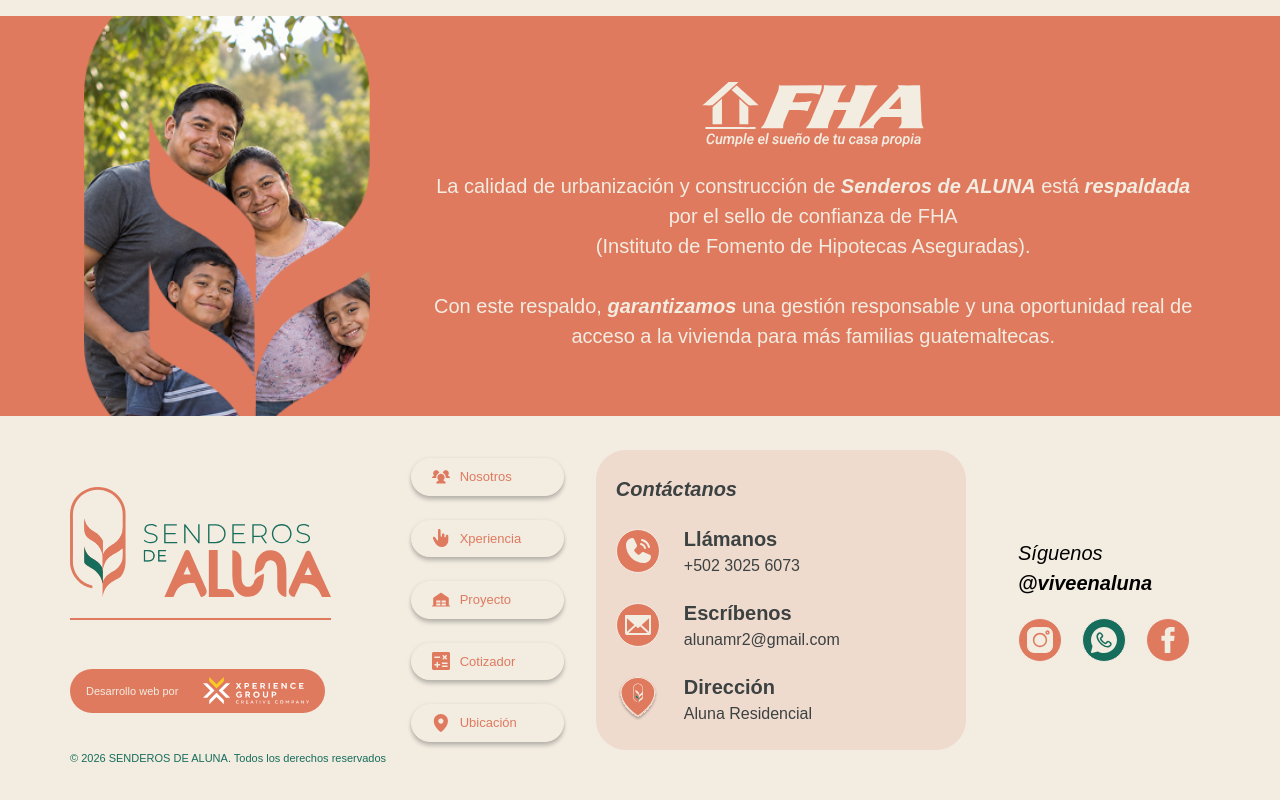
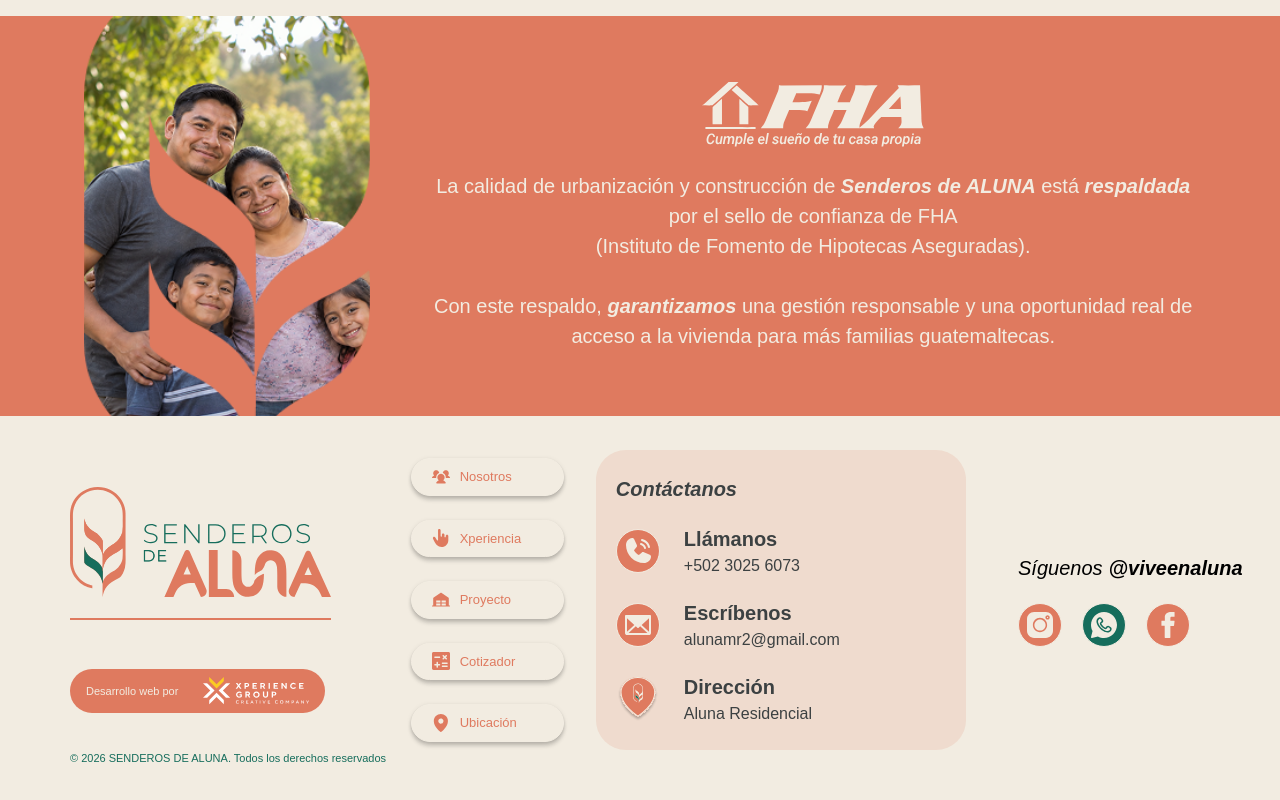
Before and after one commit to xperiencegroup/senderos-de-aluna-one-pager, a React (Vite) app: page / in a window 1280 px wide. Shown: the part 6384-7184 px from the top of the page. Built offline with nearby package versions, Linux system fonts and the light colour scheme.

Commit message:
vive en alguna junto

```diff
--- a/src/pages/home/components/footer.tsx
+++ b/src/pages/home/components/footer.tsx
@@ -108,8 +108,8 @@ export default function Footer() {
           </div>
 
           <div className="max-lg:self-center flex flex-col w-full max-w-[338px] lg:w-[212px] h-[154px] max-lg:items-center justify-center px-[20px] py-[30px] gap-[20px] max-lg:w-full max-lg:h-auto max-lg:p-0">
-            <h3 className="max-lg:text-center subtitle italic">
-              Síguenos <br /> <span className="font-bold ">@viveenaluna</span>
+            <h3 className="flex gap-[6px] max-lg:text-center subtitle italic">
+              Síguenos <span className="font-bold">@viveenaluna</span>
             </h3>
 
             <div className="flex items-center gap-[20px]">
```
